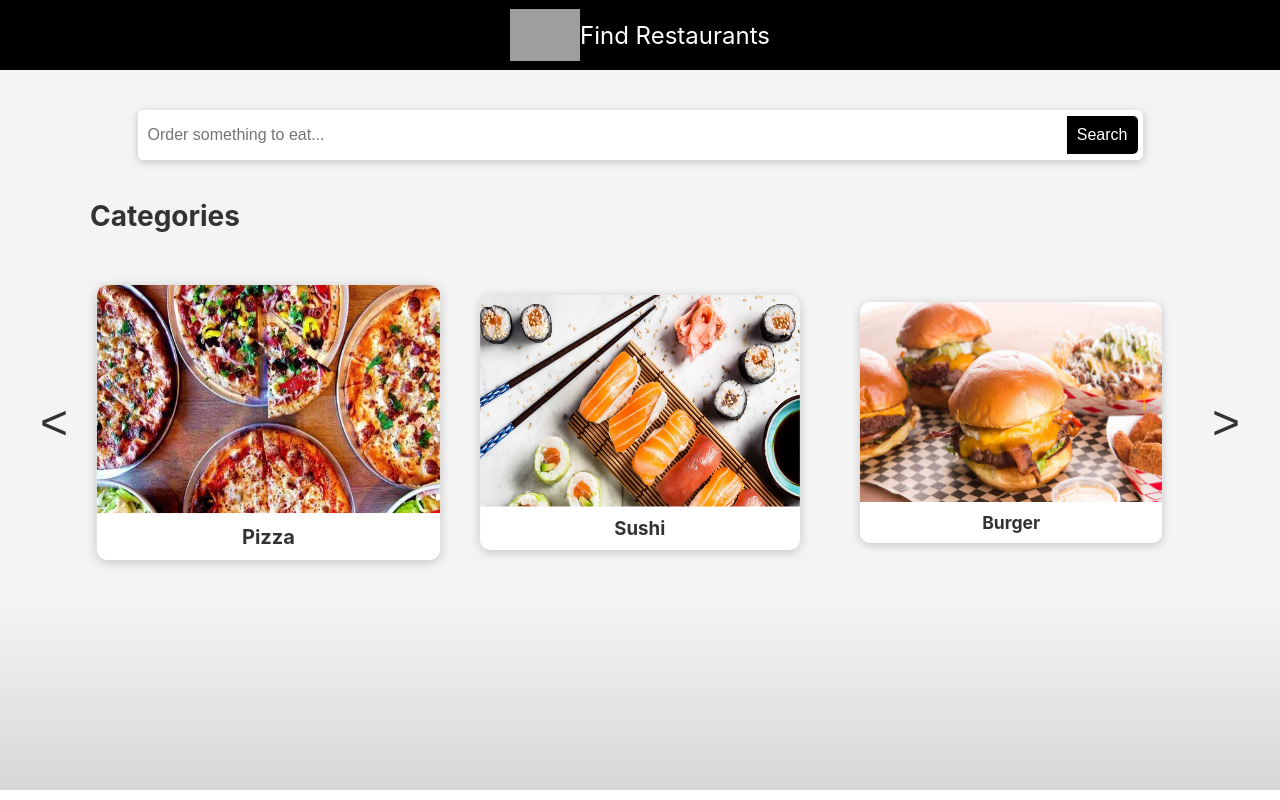
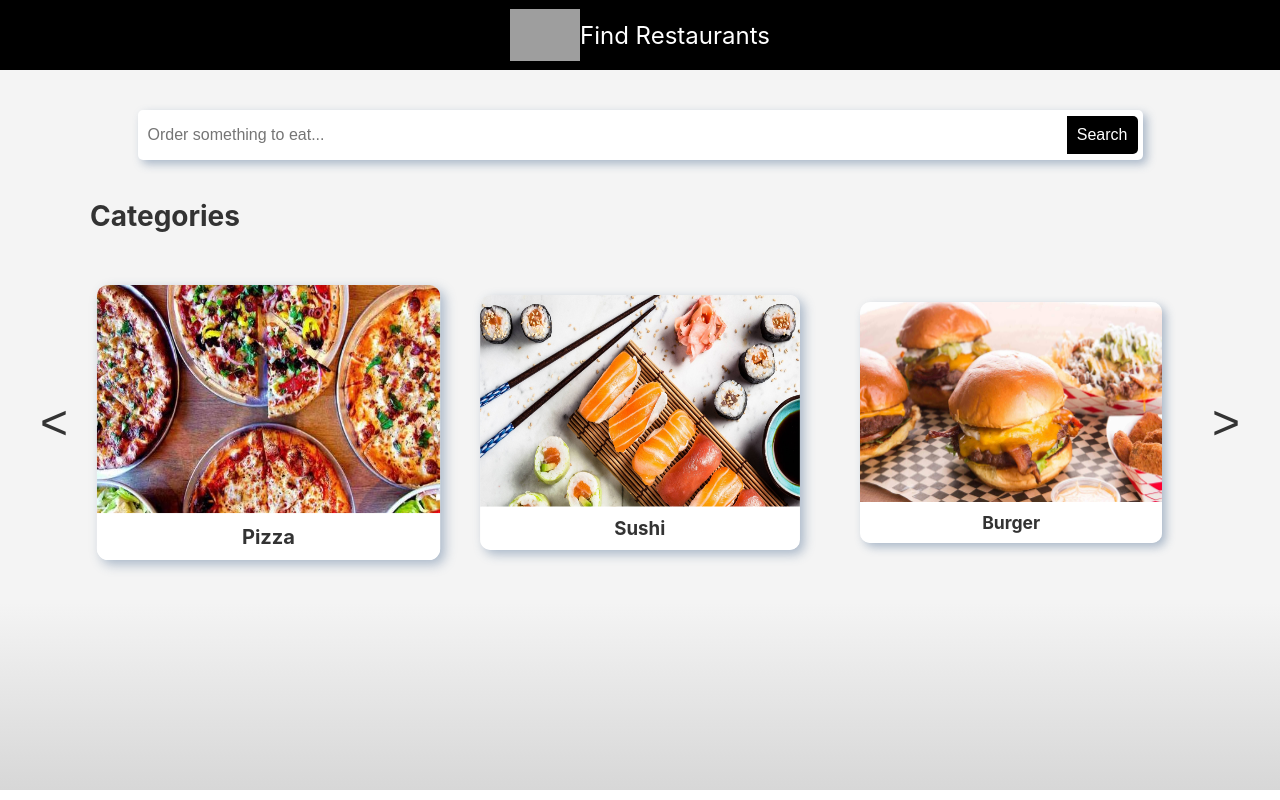
Before and after one commit to Hugo-Ternisien/ANGULAR-Project, an Angular app: page / in a window 1280 px wide. Built offline with nearby package versions, Linux system fonts and the light colour scheme; grey boxes are pictures that could not be loaded.

Commit message:
feat: blue offset on shadows

```diff
--- a/src/app/carousel/carousel.component.css
+++ b/src/app/carousel/carousel.component.css
@@ -25,7 +25,7 @@
   align-items: center;
   border-radius: 10px;
   margin: 30px;
-  box-shadow: 0 2px 10px rgba(0, 0, 0, 0.2); /* Add the shadow effect */
+  box-shadow: 4px 4px 10px rgba(58, 92, 136, 0.4);
 }
 
 .carousel-item > img {
--- a/src/app/search-bar/search-bar.component.css
+++ b/src/app/search-bar/search-bar.component.css
@@ -9,7 +9,7 @@
   width: 1000px;
   height: 50px;
   padding-right: 5px;
-  box-shadow: 0 2px 10px rgba(0, 0, 0, 0.2);
+  box-shadow: 4px 4px 10px rgba(58, 92, 136, 0.4);
 }
 
 .search-bar > input {
```
